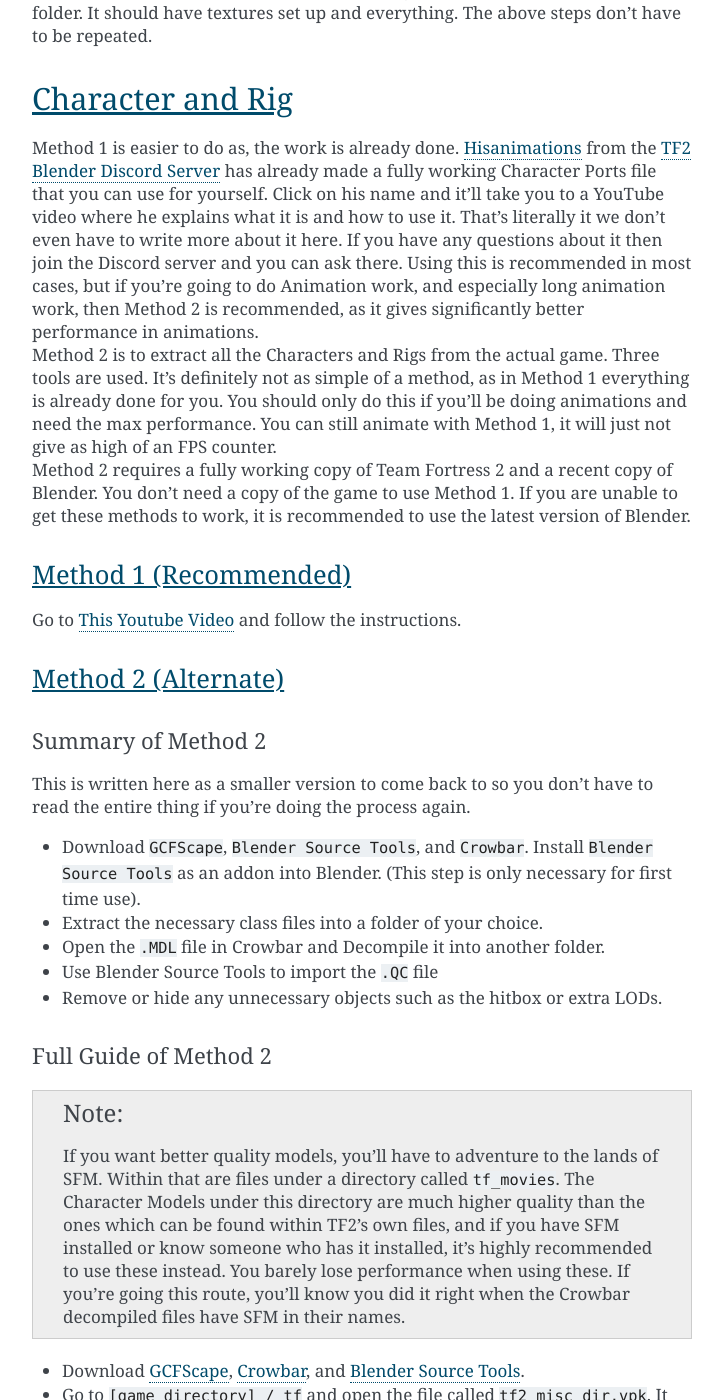
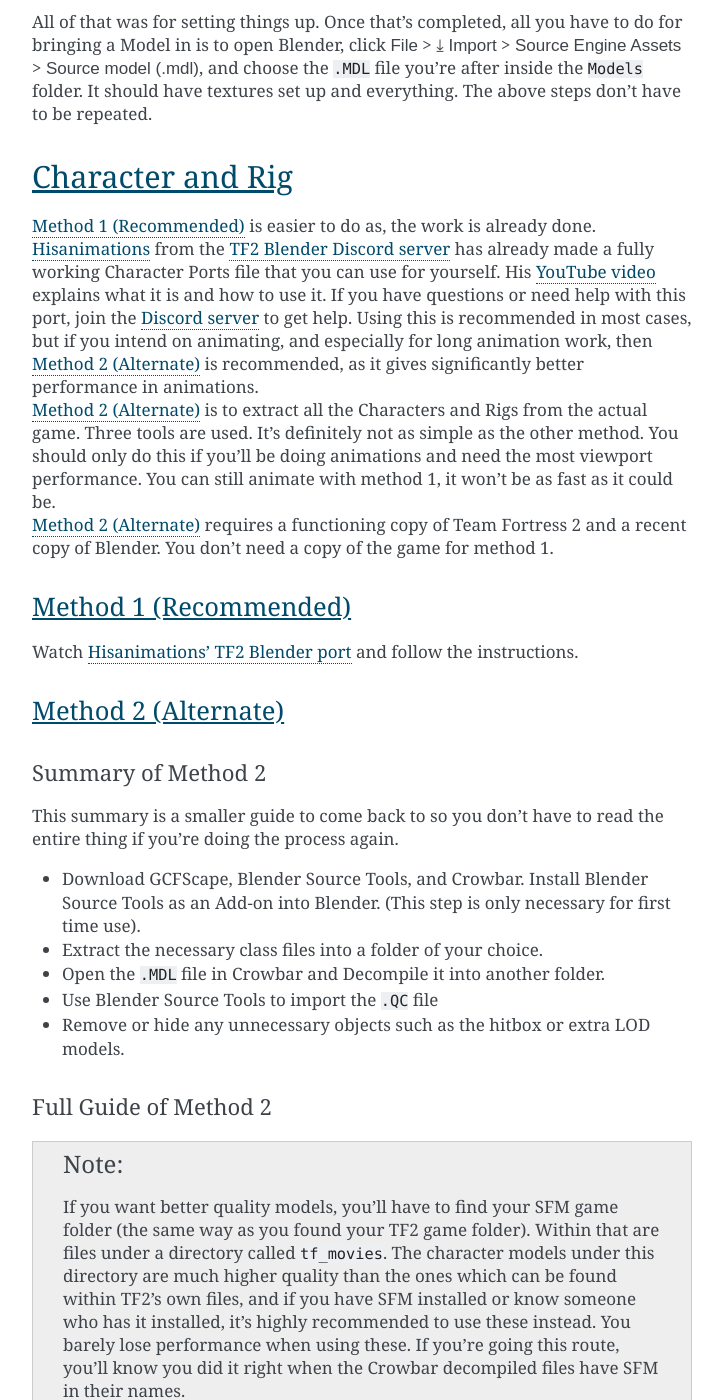
Before and after one commit to espiondev/source2blender, a Sphinx documentation site: the page built from docs/source/TF2-Vanilla.rst, in a window 1280 px wide and 1400 px high, scrolled down 7028 px. Shown: the whole window, without its empty margins (388-1111 px from the left). Built offline with Sphinx 7.4.7, drawn with Linux system fonts in a browser that asks for light colours; pages that are not in the unit, such as notebooks, are missing from menus; some of the changed text lies outside the part shown.

Commit message:
Update TF2-Vanilla.rst

```diff
--- a/docs/source/TF2-Vanilla.rst
+++ b/docs/source/TF2-Vanilla.rst
@@ -14,8 +14,8 @@
 Maps and included props
 -----------------------
 
-| Method 1 uses three tools, all linked in that section. This Method is recommended as it makes the maps significantly easier to work with. All imported items are organized into collections and very easy to work with and customize.
-| Method 2 uses only one addon, called SourceIO. It's a one click solution and way easier than Method 1, but the names of objects becomes a very big mess with this method, and there's extra cleanup required as extra stuff like the map hitbox is also imported. It's closer in looks to TF2 as it uses its own shader, so if you want the true TF2 look, then use this. Method 1 also works fine but is more for applying your own style or flaire to stuff.
+| :ref:`map_method1` uses three tools, all linked in that section. This method is recommended as it makes the maps significantly easier to work with. All imported items are organized into collections and very easy to work with and customize.
+| :ref`map_method2` uses only one addon, called SourceIO. It's a one click solution and way easier than :ref:`map_method1` , but the names of objects becomes messy, and there's extra cleanup required as extra objects such as the map hitbox is also imported. It's closer in looks to TF2 as it uses its own shader, so if you want the true TF2 look, then use this. :ref:`map_method1` also works fine but is bettet suited for applying your own style or flair to your renders and animations.
 | Both methods require a fully working copy of Team Fortress 2 and a recent copy of Blender. If you are unable to get these methods to work, it is recommended to use the latest version of Blender.
 
 .. _map_method1:
@@ -28,7 +28,7 @@
 Summary of Method 1
 """""""""""""""""""
 
-| This is written here as a smaller version to come back to so you don't have to read the entire thing if you're doing the process again.
+| This summary is a smaller guide to come back to so you don't have to read the entire thing if you're doing the process again.
 *    Download ``BSPSource``, ``Plumber``, and ``Blender Source Tools``. Install ``Plumber`` and ``Blender Source Tools`` into Blender. (This step is only necessary on first time use).
 *    Locate map you wish to bring into Blender under ``[game_directory] / tf / maps /``.
 *    Uncompress the ``.BSP`` file if necessary.
@@ -42,12 +42,12 @@
 """"""""""""""""""""""
 
 .. note::
-    Always get the most recent version of a program or add-on linked here.
+    Always get the most recent version of a program or Add-on linked here.
 
-| `BSPSource <https://developer.valvesoftware.com/wiki/BSPSource>`_, `Blender Source Tools <https://developer.valvesoftware.com/wiki/Blender_Source_Tools>`_ and `Plumber <https://github.com/lasa01/io_import_vmf/releases>`_ will be used for method 1. The steps to install these will be shown later in the guide as well, you do not have to download directly from here. (Plumber was originally called io_import_vmf. This new creation is currently in Beta but significantly superior to io_import_vmf and that's why we've linked the page to download that instead.)
-| BSPSource converts ``.BSP`` files (Map format used by many Source games, including TF2) to ``.VMF``. ``.VMF`` files are what will be imported into Blender using the addon called Plumber. Plumber can bring the map in, but their page says to install Blender Source Tools so specific other models, and more importantly, props on the maps, can be imported as well.
+| `BSPSource <https://developer.valvesoftware.com/wiki/BSPSource>`_, `Blender Source Tools <https://developer.valvesoftware.com/wiki/Blender_Source_Tools>`_, and `Plumber <https://github.com/lasa01/io_import_vmf/releases>`_ will be used for :ref:`map_method1_detailed`. The steps to install these will be shown later in the guide as well, you do not have to download directly from here. (Plumber was originally called io_import_vmf. This new creation is currently in Beta but significantly superior to io_import_vmf and that's why we've linked the page to download that instead.)
+| BSPSource converts ``.BSP`` files (Map format used by many Source games, including TF2) to ``.VMF``. ``.VMF`` files are what will be imported into Blender using the addon called Plumber. Plumber can import the map, but Blender Source Tools needs to be installed so that other models, and more importantly, map props, can be imported as well.
 
-| To start off, we first need to make sure the map is usable to even import. Some maps are compressed beyond readability for BSPSource (Usually newer ones). To fix that, you need to Repack it.
+| To start off, we need to make sure the map is even usable in the first place. Some maps are compressed beyond readability for BSPSource (Usually newer ones). To fix that, you need to repack it.
 
 .. _fix_compressed_bsp:
 
@@ -118,12 +118,13 @@
 Summary of Method 2
 """""""""""""""""""
 
-| This is written here as a smaller version to come back to so you don't have to read the entire thing if you're doing the process again.
+| This summary is a smaller guide to come back to so you don't have to read the entire thing if you're doing the process again.
+
 *    Download SourceIO and install it into Blender.
 *    Import ``.BSP`` file from :guilabel:`File` > :guilabel:`Import` > :guilabel:`Source Engine Assets` > :guilabel:`Source Map (.bsp)` in Blender.
 *    Locate map you wish to bring into Blender under ``[game_directory] / tf / maps /``
 *    Select everything by pressing A, then Shift Click an ``Empty``
-*    Press N under Viewport to open a side menu, go to SourceIO in that menu, and click ``Load Entity``
+*    Press N under the 3D Viewport to open the sidebar, go to SourceIO, and click :guilabel:`Load Entity`
 *    Disable all lights except ``light_environment``, and set Color Profile from :guilabel:`Filmic` to :guilabel:`Standard`.
 
 .. _map_method2_detailed:
@@ -144,7 +145,7 @@
 
 *    In Blender, go into :guilabel:`Edit` > :guilabel:`Preferences`.
 *    In the Add-ons menu, click on the :guilabel:`⤓ Install...` button.
-*    Select the .ZIP file you downloaded from the `SourceIO <https://github.com/REDxEYE/SourceIO>`_ releases page.
+*    Select the ``.ZIP`` file you downloaded from the `SourceIO <https://github.com/REDxEYE/SourceIO>`_ releases page.
 *    Click on the check box to enable it.
 *    Go to :guilabel:`File` > :guilabel:`⤓ Import` > :guilabel:`Source Engine Assets` > :guilabel:`Source map (.bsp)`
 *    Select your map of choice. The map **MUST** be in your TF2 game directory. It will be in ``[game_directory] / tf / maps /``. You can use the name filter to narrow down the results.
@@ -162,6 +163,9 @@
   :width: 150
   :alt: Toggles that will only show light objects.
 
+..seealso::
+    For a full list of Eevee's limitations, you can consult `this page < https://docs.blender.org/manual/en/latest/render/eevee/limitations.html>`_ from Blender's official manual.
+
 .. _MapPrep:
 
 Finishing Touches (Both Methods)
@@ -174,31 +178,30 @@
 
 .. note::
 
-    | In some maps, for example ``pl_badwater``, some universally used props will look a bit off, such as the rocks used in the starting area for the Payload Cart. This is because these props have multiple different skins used by different maps. A script is being developed to make it easy to change skins, but if you currently want to do it manually, then go to the Materials section of this object and make it so all the assigned faces are of a different material slot instead. If you know how Materials and Assigning works, this shouldn't be too difficult for you to do.
-    | If you used SourceIO to bring the map in, then in the N menu there should be the option to change through different skins easily.
+    | In some maps, for example ``pl_badwater``, some universally used props will look a bit off, such as the rocks used in the starting area for the payload cart. This is because these props have multiple different skins used by different maps. A script is being developed to make it easy to change skins, but if you currently want to do it manually, then go to the Materials section of this object and make it so all the assigned faces are of a different material slot instead. If you know how Materials and Assigning works, this shouldn't be too difficult for you to do.
+    | If you used SourceIO to import the map, in the sidebar (brought up by pressing the N button), there should be the option to change through different skins easily.
 
 .. _tf2_v_individualprops:
 
 Individual Props
 ----------------
 
-| This section is written as a way to obtain individual props universally used in maps stored in the TF2 files, such as Barrels or Control Points or Gates. Some maps will have props that aren't used universally, and are exclusive to them. In this case it's best to just import the map, find the prop, and separate it.
-| Although this part is possible to do with both Plumber and BSPSource, it's so much more of a hassle that we didn't even think it was worth writing the Plumber method. If for any reason you're still interested in that method, you can contact us on Discord and we can tell you about it.
+| This section is written as a way to obtain individual props that are universally used in maps stored in the TF2 files, such as Barrels, Control Points, or Gates. Some maps will have props that aren't used universally, and are exclusive to them. In this case it's best to just import the map, find the prop, and separate it.
 
 .. _prop_method1:
 
 Method
 ^^^^^^
 
-| The process is rather simple, just needs a bit of setup then the importing of the prop should be doable with one click.
+| The process is rather simple, it only requires a bit of setup, then the importing of the prop should be doable with a few clicks.
 *    Download `GCFScape <https://nemstools.github.io/pages/GCFScape-Download.html>`_, and `SourceIO <https://github.com/REDxEYE/SourceIO>`_.
 *    In Blender, go into :guilabel:`Edit` > :guilabel:`Preferences`.
 *    In the Add-ons menu, click on the :guilabel:`⤓ Install...` button.
-*    Select the .ZIP file you downloaded from the `SourceIO <https://github.com/REDxEYE/SourceIO>`_ releases page.
+*    Find and select the ``.ZIP`` file you downloaded from the `SourceIO <https://github.com/REDxEYE/SourceIO>`_ releases page.
 *    Click on the check box to enable it.
 *    Go to ``[game_directory] / tf`` and open the file called ``tf2_misc_dir.vpk``. It should open through GCFScape.
 *    In GCFScape, right Click the ``Models`` folder, click :guilabel:`Extract`, and Extract it to ``[game_directory] / tf``. You can drag and drop as well but it is considerably laggier to do so.
-*    Again in GCFScape, go to the ``Materials`` folder. Inside of it there should be another folder called ``Models``. Extract this to ``[game_directory] / tf`` as well.
+*    Still in GCFScape, go to the ``Materials`` folder. Inside of it there should be another folder called ``Models``. Extract this to ``[game_directory] / tf`` as well.
 *    Once extracted, you may close GCFScape and open another file called ``tf2_textures_dir.vpk``. There should be another folder inside called ``Models``. Extract this to ``[game_directory] / tf``.
 | All of that was for setting things up. Once that's completed, all you have to do for bringing a Model in is to open Blender, click :guilabel:`File` > :guilabel:`⤓ Import` > :guilabel:`Source Engine Assets` > :guilabel:`Source model (.mdl)`, and choose the ``.MDL`` file you're after inside the ``Models`` folder. It should have textures set up and everything. The above steps don't have to be repeated.
 
@@ -207,16 +210,16 @@
 Character and Rig
 -----------------
 
-| Method 1 is easier to do as, the work is already done. `Hisanimations <https://youtu.be/7rH6_eq-I0c>`_ from the `TF2 Blender Discord Server <https://discord.gg/zHC2gJW>`_ has already made a fully working Character Ports file that you can use for yourself. Click on his name and it'll take you to a YouTube video where he explains what it is and how to use it. That's literally it we don't even have to write more about it here. If you have any questions about it then join the Discord server and you can ask there. Using this is recommended in most cases, but if you're going to do Animation work, and especially long animation work, then Method 2 is recommended, as it gives significantly better performance in animations.
-| Method 2 is to extract all the Characters and Rigs from the actual game. Three tools are used. It's definitely not as simple of a method, as in Method 1 everything is already done for you. You should only do this if you'll be doing animations and need the max performance. You can still animate with Method 1, it will just not give as high of an FPS counter.
-| Method 2 requires a fully working copy of Team Fortress 2 and a recent copy of Blender. You don't need a copy of the game to use Method 1. If you are unable to get these methods to work, it is recommended to use the latest version of Blender.
+| :ref:`characterandrig_method1` is easier to do as, the work is already done. `Hisanimations <https://youtube.com/c/hisanimations>`_ from the `TF2 Blender Discord server <https://discord.gg/zHC2gJW>`_ has already made a fully working Character Ports file that you can use for yourself. His `YouTube video <https://youtu.be/0DMz-n1LSII>`_ explains what it is and how to use it. If you have questions or need help with this port, join the `Discord server <https://discord.gg/zHC2gJW>`_ to get help. Using this is recommended in most cases, but if you intend on animating, and especially for long animation work, then :ref:`characterandrig_method2` is recommended, as it gives significantly better performance in animations.
+| :ref:`characterandrig_method2` is to extract all the Characters and Rigs from the actual game. Three tools are used. It's definitely not as simple as the other method. You should only do this if you'll be doing animations and need the most viewport performance. You can still animate with method 1, it won't be as fast as it could be.
+| :ref:`characterandrig_method2` requires a functioning copy of Team Fortress 2 and a recent copy of Blender. You don't need a copy of the game for method 1.
 
 .. _characterandrig_method1:
 
 Method 1 (Recommended)
 ^^^^^^^^^^^^^^^^^^^^^^
 
-| Go to `This Youtube Video <https://youtu.be/7rH6_eq-I0c>`_ and follow the instructions.
+| Watch `Hisanimations' TF2 Blender port <https://youtu.be/7rH6_eq-I0c>`_ and follow the instructions.
 
 .. _characterandrig_method2:
 
@@ -228,12 +231,13 @@
 Summary of Method 2
 """""""""""""""""""
 
-| This is written here as a smaller version to come back to so you don't have to read the entire thing if you're doing the process again.
-*    Download ``GCFScape``, ``Blender Source Tools``, and ``Crowbar``. Install ``Blender Source Tools`` as an addon into Blender. (This step is only necessary for first time use).
+| This summary is a smaller guide to come back to so you don't have to read the entire thing if you're doing the process again.
+
+*    Download GCFScape, Blender Source Tools, and Crowbar. Install Blender Source Tools as an Add-on into Blender. (This step is only necessary for first time use).
 *    Extract the necessary class files into a folder of your choice.
 *    Open the ``.MDL`` file in Crowbar and Decompile it into another folder.
 *    Use Blender Source Tools to import the ``.QC`` file
-*    Remove or hide any unnecessary objects such as the hitbox or extra LODs.
+*    Remove or hide any unnecessary objects such as the hitbox or extra LOD models.
 
 .. _characterandrig_method2_detailed:
 
@@ -242,7 +246,7 @@
 
 .. note::
 
-    | If you want better quality models, you'll have to adventure to the lands of SFM. Within that are files under a directory called ``tf_movies``. The Character Models under this directory are much higher quality than the ones which can be found within TF2's own files, and if you have SFM installed or know someone who has it installed, it's highly recommended to use these instead. You barely lose performance when using these. If you're going this route, you'll know you did it right when the Crowbar decompiled files have SFM in their names.
+    | If you want better quality models, you'll have to find your SFM game folder (the same way as you found your TF2 game folder). Within that are files under a directory called ``tf_movies``. The character models under this directory are much higher quality than the ones which can be found within TF2's own files, and if you have SFM installed or know someone who has it installed, it's highly recommended to use these instead. You barely lose performance when using these. If you're going this route, you'll know you did it right when the Crowbar decompiled files have SFM in their names.
 
 *    Download `GCFScape <https://nemstools.github.io/pages/GCFScape-Download.html>`_, `Crowbar <https://steamcommunity.com/groups/CrowbarTool>`_, and `Blender Source Tools <https://developer.valvesoftware.com/wiki/Blender_Source_Tools>`_.
 *    Go to ``[game_directory] / tf`` and open the file called ``tf2_misc_dir.vpk``. It should open through GCFScape.
@@ -260,7 +264,7 @@
 *    Go to the folder where ``Crowbar`` Decompiled the files. In there you should find multiple files, click on the one that ends with ``.QC``.
 *    If everything was done right, you should now have the model in Blender with a fully working rig.
 
-| Some cleanup would be required, as there's extra objects and meshes you don't really need, like LODs or a vertex cloud or the hitbox. The highest quality object is the one which doesn't have LOD in the name. It's parented to ``(class).qc_skeleton``. The rig is fully working, extra weight paint or work isn't needed.
+| Some cleanup would be required, as there's extra objects and meshes you don't really need, like LOD models or a vertex cloud or the hitbox. The highest quality object is the one which doesn't have LOD in the name. It's parented to ``(class).qc_skeleton``. The rig is fully working, extra weight paint or work isn't needed.
 
 .. note::
 
@@ -271,13 +275,13 @@
 Animations
 ----------
 
-| Regardless of what method you use to bring in the TF2 Characters and their appropriate rigs, be it the Hisanimations port, or the TF2 in game models, or the SFM models, all use the same method for applying in-game animations. There's no other method hence only one method is listed. However, for the Hisanimations port, you do have to make sure you get the one that's compatible with taunts. That one is available under the ``#community-ports`` channel of the `TF2 Blender Discord server <https://discord.gg/zHC2gJW>`_.
+| Regardless of what method you use to import the TF2 characters and their appropriate rigs, be it the Hisanimations port, or the TF2 in game models, or the SFM models, all use the same method for applying in-game animations. There's no other method hence only one method is listed. However, for the Hisanimations port, you do have to make sure you get the one that's compatible with taunts. That one is available under the ``#community-ports`` channel of the `TF2 Blender Discord server <https://discord.gg/zHC2gJW>`_.
 |
 
 .. note::
 
-    | Not all animations from TF2 can be brought in with ease. Some can, but not all. It depends on which specific animation you want to bring in. Some animations in TF2 are additive, instead of independent, meaning that you need a base animation and the new animation adds on top of it. For example, to bring in the animation of shooting the shotgun, you first need to have the idle animation of that shotgun brought in.
-    | This is possible in SFM. However, in Blender, a script is required. It's currently being developed by Hisanimations and not ready at the time of writing.
+    | Not all animations from TF2 can be imported with ease. It depends on which specific animation you want to import. Some animations in TF2 are additive, instead of independent, meaning that you need a base animation and the new animation adds on top of it. For example, to bring in the animation of shooting the shotgun, you first need to have the idle animation of that shotgun brought in.
+    | This is possible in SFM. However, in Blender, a script is required. It's currently being developed by Hisanimations and not ready right now.
 
 .. _animations_method1:
 
@@ -299,30 +303,22 @@
 *    Finally, In Blender, click on the specific skeleton you want to apply an animation to (You do have to import the Character first. You can't just bring the animation into an empty scene.)
 *    Go into :guilabel:`File` > :guilabel:`Import` > :guilabel:`Source Engine (.smd, .vta, .dmx, .qc)`.
 *    Go to the folder where ``Crowbar`` Decompiled the files. In there you should find multiple files, all with a lot of names. Find the one that you're after, and import it.
-*    If everything was done right, the Timeline in Blender should adjust itself and by pressing Spacebar, the Animation should be visible.
+*    If everything was done right, the Timeline in Blender should adjust itself and by pressing play, the Animation should be visible.
 
 .. note::
 
     | In some cases, you may find two identically named files, one name starting with taunt_ and the other name starting with layer_taunt_. These are different files. As of writing, it is uncertain which is the one to use but, if one file doesn't give the wanted results, try the other. Also, not every animation is guaranteed to work, even if it's not an Additive taunt.
-    | Animations are designed to be played back at 30fps or 24fps. If you know how to animate then changing the framerate of this shouldn't be difficult. You can experiment with the values and keyframes to see what you're comfortable with.
+    | Animations are designed to be played back at 30fps or 24fps. You can use the NLA Editor to change the speed of the animation.
 
 .. _tf2_v_weaponsandcosmetics:
 
 Weapons and Cosmetics
 ---------------------
 
-| There's probably a way to import it manually, but why bother with that when a much easier way exists. `Hisanimations <https://youtu.be/0DMz-n1LSII>`_ made a TF2 collection port that includes all of these items, just click on his name to watch the video where he explains it.
+| `Hisanimations <https://youtube.com/c/hisanimations>`_ made a `video <https://youtu.be/0DMz-n1LSII>`_ explaining how to use his TF2 collection with every TF2 weapon, cosmetic, and prop.
 
-.. _tf2_v_soundeffects:
+.. _tf2_v_soundeffectsvoices:
 
-Sound Effects
--------------
-
-| Download `GCFScape <https://nemstools.github.io/pages/GCFScape-Download.html>`_. With GCFScape, open ``tf2_sound_misc.vpk`` in ``[game_directory] / tf`` to search for whatever you're after. You can extract it and look through it or just go through it directly in there.
-
-.. _tf2_v_voicelines:
-
-Voice Lines
------------
-
-| Download `GCFScape <https://nemstools.github.io/pages/GCFScape-Download.html>`_. With GCFScape, open ``tf2_sound_vo_english_dir.vpk`` in ``[game_directory] / tf`` to search for whatever you're after. You can extract it and look through it or just go through it directly in there.
+Sound effects & Voice lines
+---------------------------
+| Download `GCFScape <https://nemstools.github.io/pages/GCFScape-Download.html>`_. With GCFScape, open ``tf2_sound_vo_english_dir.vpk`` for voice lines, and ``tf2_sound_misc.vpk`` for sound effects, both located in ``[game_directory] / tf``, to search for whatever you're after. You can extract it then browse it or just go through it directly in GCFScape.
```
